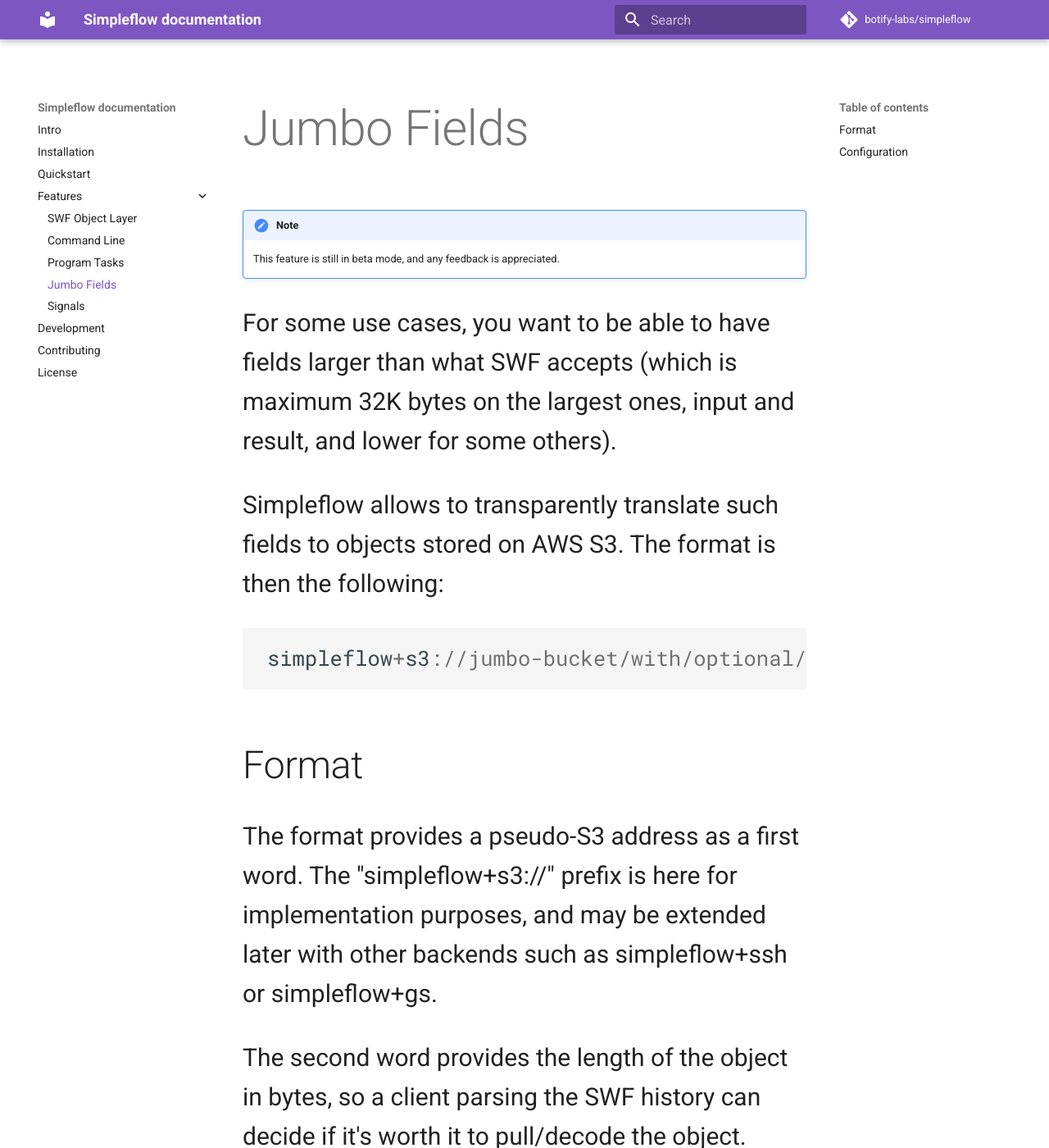
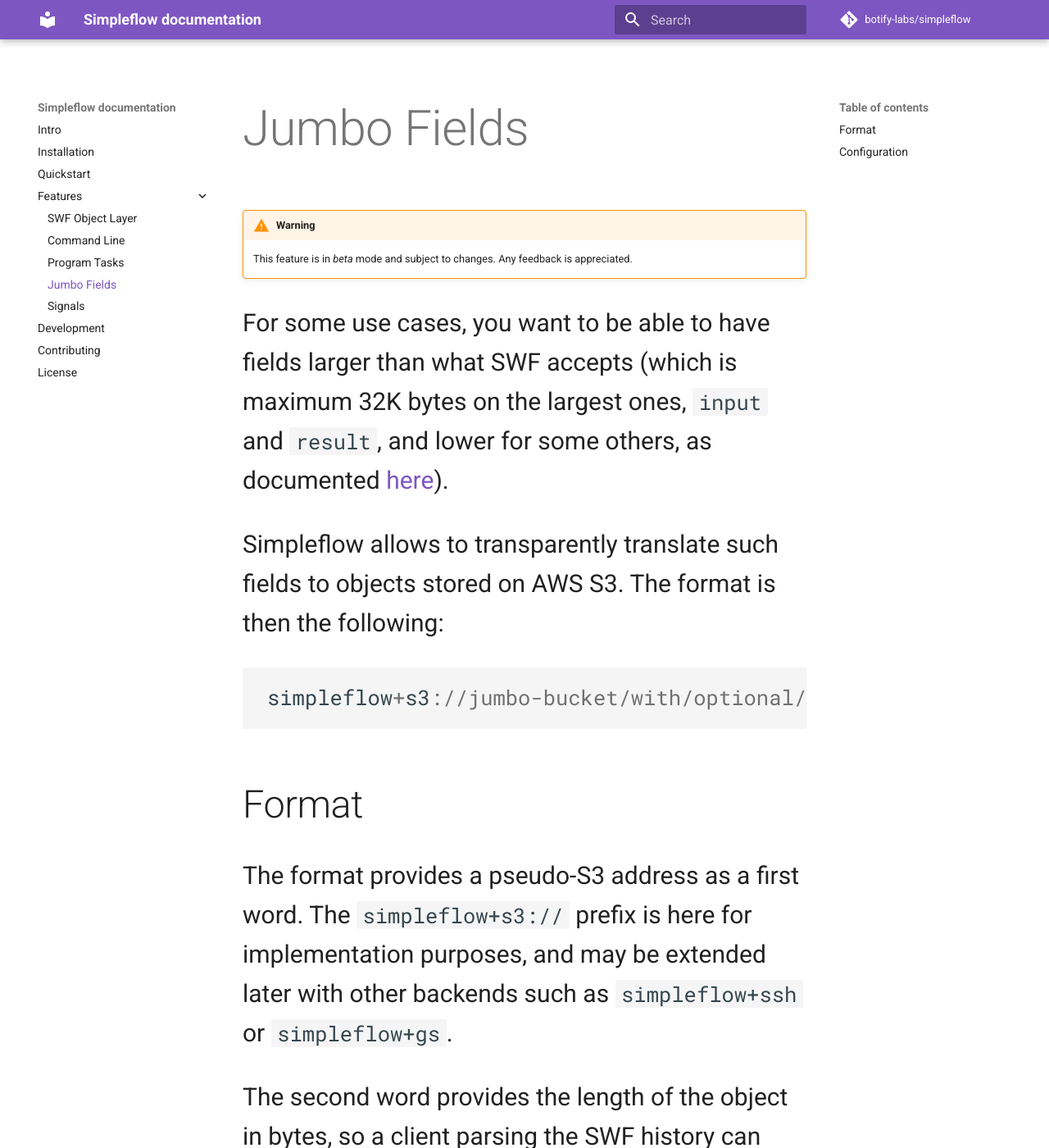
Before and after one commit to botify-labs/simpleflow, an MkDocs documentation site: the page built from docs/src/features/jumbo_fields.md, in a window 1280 px wide and 1400 px high. Shown: the whole window at 82% size. Built offline with MkDocs 1.6.1 and Material for MkDocs 9.7.7, drawn with Linux system fonts in a browser that asks for light colours; comment, search, counter and statistics services are not loaded; old or Windows-style settings are respelled for this version of MkDocs; some of the changed text lies outside the part shown.

Commit message:
Improve jumbo fields doc page

```diff
--- a/docs/src/features/jumbo_fields.md
+++ b/docs/src/features/jumbo_fields.md
@@ -1,12 +1,12 @@
 Jumbo Fields
 ============
 
-!!! note
-    This feature is still in beta mode, and any feedback is appreciated.
+!!! warning
+    This feature is in _beta_ mode and subject to changes. Any feedback is appreciated.
 
 For some use cases, you want to be able to have fields larger than what SWF accepts
-(which is maximum 32K bytes on the largest ones, input and result, and lower for
-some others).
+(which is maximum 32K bytes on the largest ones, `input` and `result`, and lower for
+some others, as documented [here](http://docs.aws.amazon.com/amazonswf/latest/developerguide/swf-dg-limits.html)).
 
 Simpleflow allows to transparently translate such fields to objects stored on AWS
 S3. The format is then the following:
@@ -17,9 +17,9 @@ S3. The format is then the following:
 Format
 ------
 
-The format provides a pseudo-S3 address as a first word. The "simpleflow+s3://"
+The format provides a pseudo-S3 address as a first word. The `simpleflow+s3://`
 prefix is here for implementation purposes, and may be extended later with other
-backends such as simpleflow+ssh or simpleflow+gs.
+backends such as `simpleflow+ssh` or `simpleflow+gs`.
 
 The second word provides the length of the object in bytes, so a client parsing
 the SWF history can decide if it's worth it to pull/decode the object.
@@ -27,8 +27,8 @@ the SWF history can decide if it's worth it to pull/decode the object.
 For now jumbo fields are limited to 5MB in size. Simpleflow will perform disk caching
 for this feature to avoid issuing too many queries to S3, which would slow down
 the deciders especially. Disk cache is located at `/tmp/simpleflow-cache` and is
-limited to 1GB, with a LRU eviction strategy. It's performed with the `DiskCache
-library <http://www.grantjenks.com/docs/diskcache/>`_.
+limited to 1GB, with a LRU eviction strategy. It's performed with the
+[DiskCache library](http://www.grantjenks.com/docs/diskcache/).
 
 
 Configuration
```
Also changed, not shown: docs/src/features/signals.md (+1 -1 lines).
